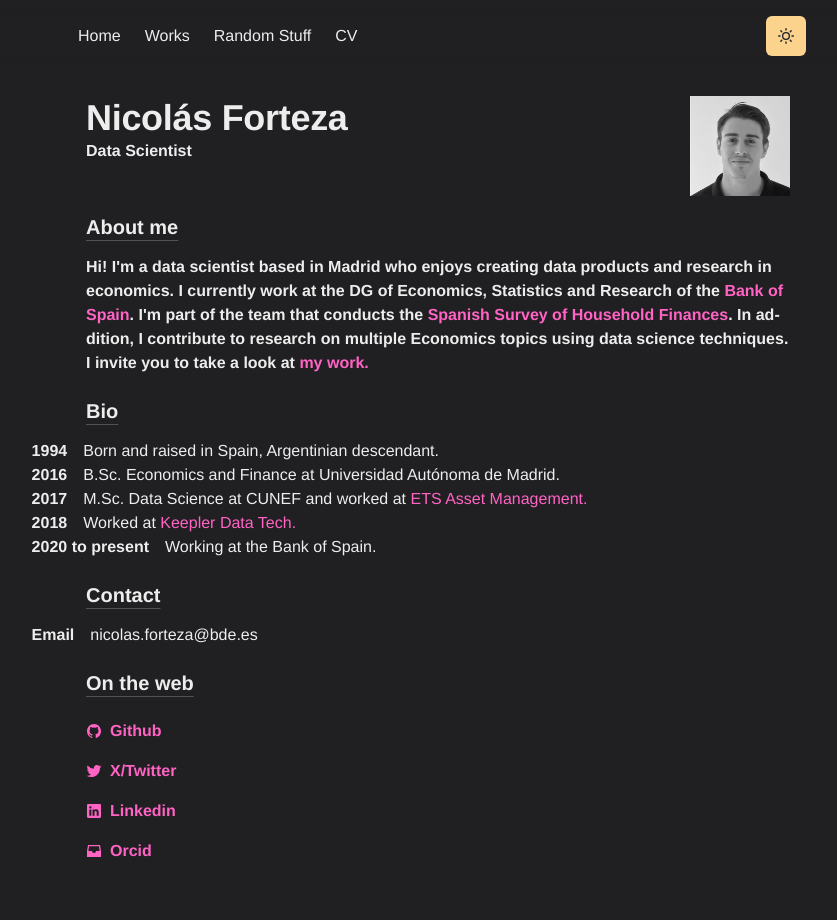
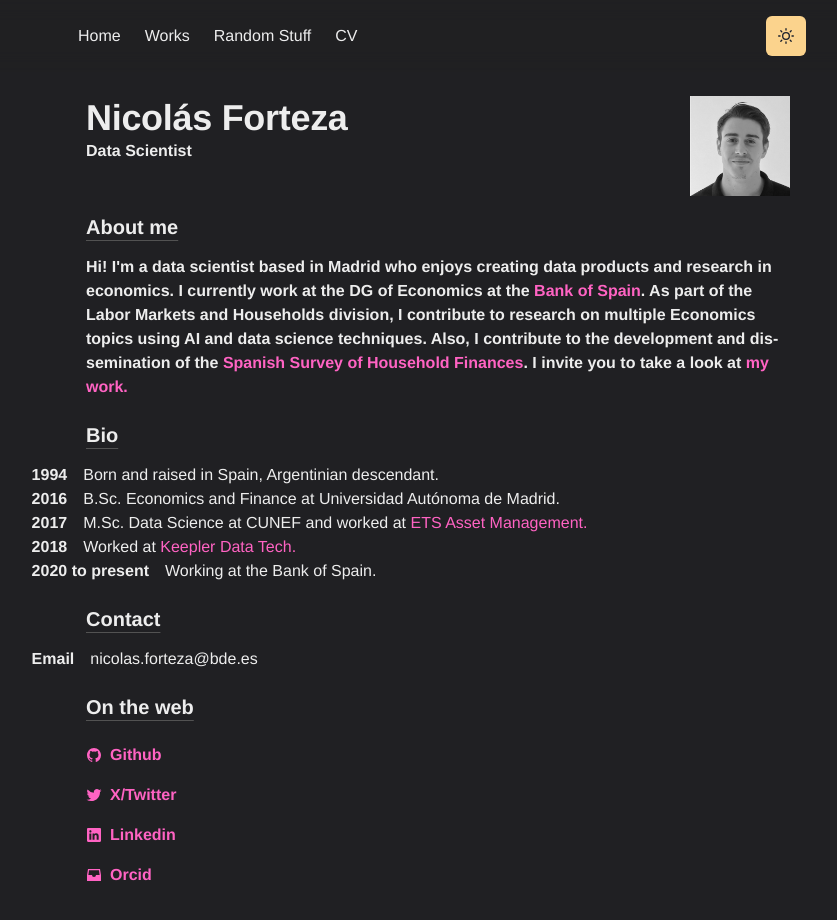
Before and after one commit to nicoforteza/web, a Next.js app: page / in a window 1280 px wide. Shown: the top 920 px of the page, without its empty margins (202-1039 px from the left). Built offline with nearby package versions, Linux system fonts and the light colour scheme; a web font is replaced by a local one.

Commit message:
update bio

```diff
--- a/pages/index.js
+++ b/pages/index.js
@@ -70,16 +70,15 @@ const Home = () => (
 
         >
         Hi! I'm a data scientist based in Madrid who enjoys creating data products and
-        research in economics. I currently work at the DG of Economics, Statistics
-        and Research of the {' '}
+        research in economics. I currently work at the DG of Economics at the {' '}
           <Link as={NextLink} href="https://www.bde.es/bde/es/" target='blank_' passHref scroll={false}>
             Bank of Spain
           </Link>
-          . I'm part of the team that conducts the {' '}
+          . As part of the Labor Markets and Households division, I contribute to research on multiple Economics topics using AI and data science techniques. Also, I contribute to the development and dissemination of the {' '}
           <Link as={NextLink} href="https://app.bde.es/efs_www/home?lang=ES" target='blank_' passHref scroll={false}>
             Spanish Survey of Household Finances
           </Link>
-          . In addition, I contribute to research on multiple Economics topics using data science techniques. I invite you to take a look at <span></span>
+          . I invite you to take a look at <span></span>
           <Link as={NextLink} href="/works" passHref scroll={false}>
             my work.
           </Link>
```
